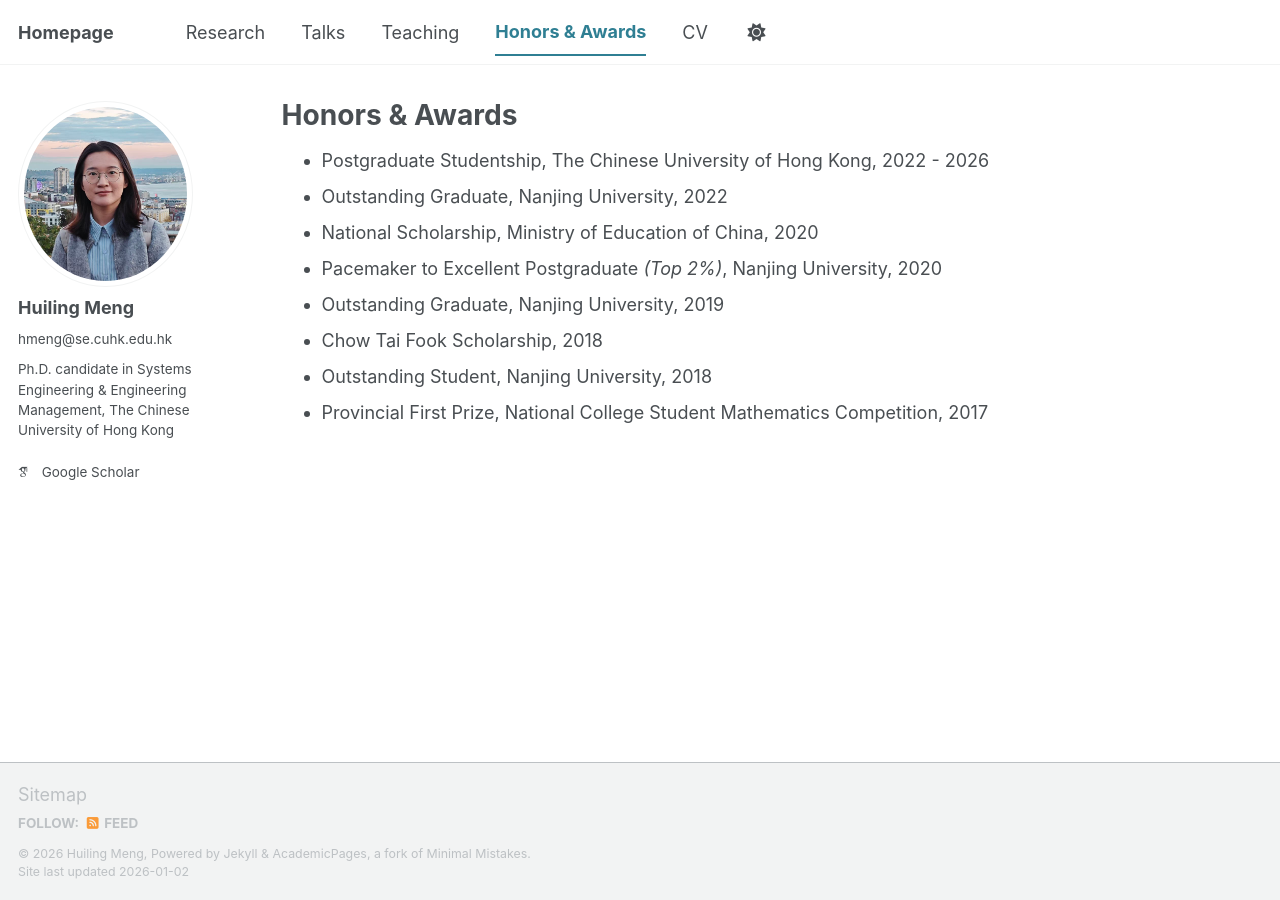
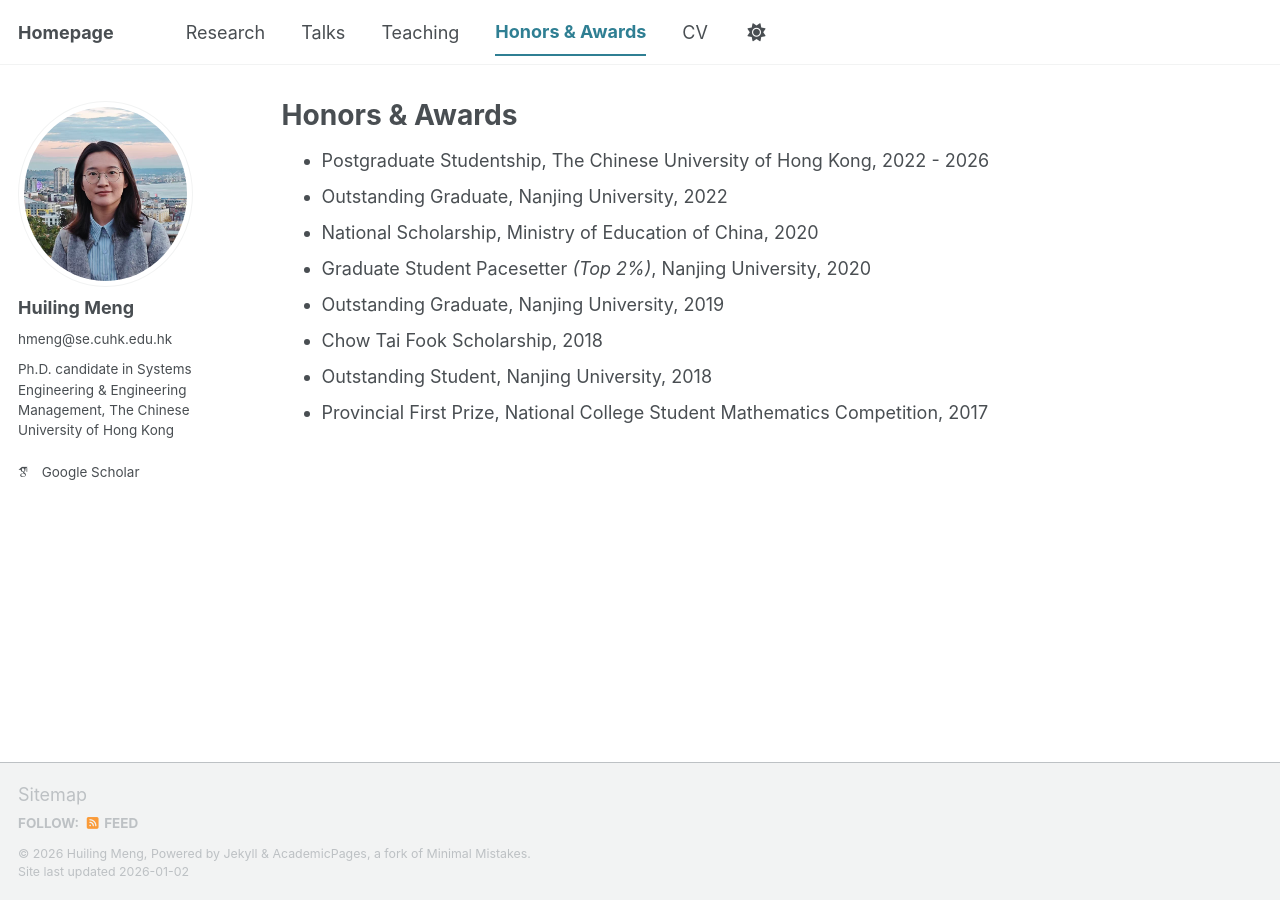
Before and after one commit to huilingmeng/huilingmeng.github.io, a Jekyll site: the page built from _pages/honors-awards.md, in a window 1280 px wide. Built offline with Jekyll 4.4.1, drawn with Linux system fonts in a browser that asks for light colours; some web fonts are replaced; a script bundle is joined from its source files by our own code; library files that are not in the unit come from our copies.

Commit message:
Update honors-awards.md

```diff
--- a/_pages/honors-awards.md
+++ b/_pages/honors-awards.md
@@ -8,7 +8,7 @@ author_profile: true
 - Postgraduate Studentship, The Chinese University of Hong Kong, 2022 - 2026
 - Outstanding Graduate, Nanjing University, 2022
 - National Scholarship, Ministry of Education of China, 2020
-- Pacemaker to Excellent Postgraduate *(Top 2%)*, Nanjing University, 2020
+- Graduate Student Pacesetter *(Top 2%)*, Nanjing University, 2020
 - Outstanding Graduate, Nanjing University, 2019
 - Chow Tai Fook Scholarship, 2018
 - Outstanding Student, Nanjing University, 2018
```
